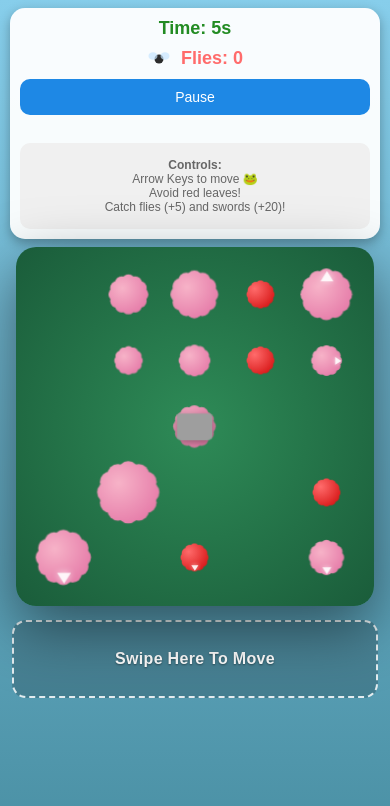
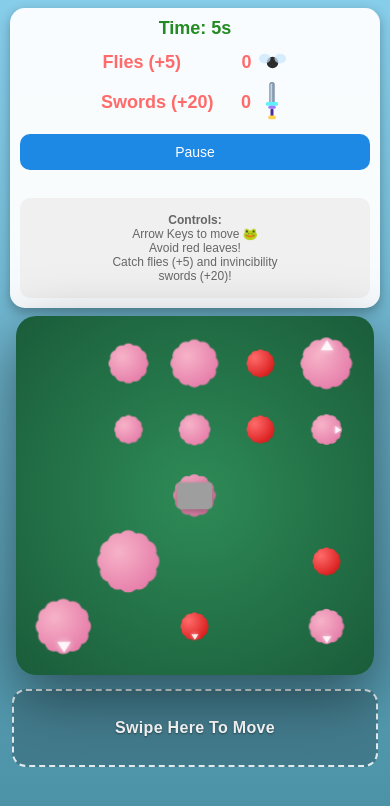
Before and after one commit to sergeyten123/frog-game, a plain HTML site: page index.html in a window 390 px wide. Drawn offline with Linux system fonts and the light colour scheme; grey boxes are pictures that could not be loaded.

Commit message:
minor visual adjustments

```diff
--- a/index.html
+++ b/index.html
@@ -325,15 +325,52 @@
             max-width: 280px;
         }
 
-        .score, .time, .flies {
+        .score, .time, .flies, .swords {
             font-size: 20px;
             font-weight: bold;
             color: #228B22;
         }
 
-        .flies {
+        .flies,
+        .swords {
             font-size: 18px;
             color: #FF6B6B;
+        }
+
+        .hud-stats {
+            width: max-content;
+            margin: 0 auto;
+        }
+
+        .hud-stat {
+            display: grid;
+            grid-template-columns: 120px 24px auto;
+            align-items: center;
+            justify-content: center;
+            column-gap: 5px;
+        }
+
+        .hud-stat .stat-label {
+            text-align: left;
+        }
+
+        .hud-stat .stat-count {
+            text-align: right;
+        }
+
+        .hud-stat .stat-icon {
+            display: block;
+        }
+
+        /* Nudge only swords label+count right (~3mm), keep icon fixed */
+        .swords.hud-stat .stat-label {
+            position: relative;
+            left: 7px;
+        }
+
+        .swords.hud-stat .stat-count {
+            position: relative;
+            left: 8px;
         }
 
         .game-over {
@@ -460,6 +497,17 @@
             border-radius: 10px;
             font-size: 13px;
             color: #666;
+        }
+
+        .run-stats {
+            margin-top: 14px;
+            padding-top: 10px;
+            border-top: 1px solid rgba(0, 0, 0, 0.12);
+            color: #555;
+            font-size: 14px;
+            display: flex;
+            justify-content: space-between;
+            gap: 10px;
         }
 
         .pause-btn {
@@ -506,6 +554,7 @@
         body.touch-input .instructions,
         body.touch-input .score,
         body.touch-input .flies,
+        body.touch-input .swords,
         body.touch-input .pond {
             user-select: none;
             -webkit-user-select: none;
@@ -869,7 +918,7 @@
                 gap: 8px;
             }
 
-            .score, .time, .flies {
+            .score, .time, .flies, .swords {
                 font-size: 18px;
             }
 
@@ -919,13 +968,17 @@
     <div class="game-wrapper">
         <div class="ui">
             <div class="score">Time: <span id="score">0</span>s</div>
-            <div class="flies"><svg width="24" height="24" viewBox="0 0 32 32" style="vertical-align: middle; margin-right: 5px;"><circle cx="16" cy="16" r="6" fill="#2C2C2C"/><ellipse cx="8" cy="12" rx="6" ry="5" fill="rgba(200,230,255,0.7)"/><ellipse cx="24" cy="12" rx="6" ry="5" fill="rgba(200,230,255,0.7)"/></svg> Flies: <span id="flyCount">0</span></div>
+            <div class="hud-stats">
+                <div class="flies hud-stat"><span class="stat-label">Flies (+5)</span><span id="flyCount" class="stat-count">0</span><svg class="stat-icon" width="31" height="31" viewBox="0 0 32 32"><circle cx="16" cy="16" r="6" fill="#2C2C2C"/><ellipse cx="8" cy="12" rx="6" ry="5" fill="rgba(200,230,255,0.7)"/><ellipse cx="24" cy="12" rx="6" ry="5" fill="rgba(200,230,255,0.7)"/></svg></div>
+                <div class="swords hud-stat"><span class="stat-label">Swords (+20)</span><span id="swordCount" class="stat-count">0</span><svg class="stat-icon" width="48" height="48" viewBox="0 0 64 64"><rect x="29" y="6" width="6" height="30" rx="2" fill="#8ea4b8" stroke="#5b6f82" stroke-width="0.8"/><rect x="30" y="8" width="2" height="26" fill="#c7d5e2"/><rect x="24" y="32" width="16" height="5" rx="2" fill="#5cf2ff"/><rect x="27" y="37" width="10" height="4" rx="2" fill="#9d7bff"/><rect x="30" y="41" width="4" height="11" rx="1.5" fill="#4a2e9b"/><rect x="27" y="50" width="10" height="5" rx="2" fill="#ffd34d"/></svg></div>
+            </div>
             <button class="pause-btn" id="pauseBtn" onclick="togglePause()">Pause</button>
             <div class="instructions" style="margin-top: 20px; padding: 15px; background: #f0f0f0;">
                 <strong>Controls:</strong><br>
                 Arrow Keys to move 🐸<br>
                 Avoid red leaves!<br>
-                Catch flies (+5) and swords (+20)!
+                Catch flies (+5) and invincibility<br>
+                swords (+20)!
             </div>
         </div>
 
@@ -956,10 +1009,7 @@
 
             <div class="game-over" id="gameOver">
                 <h2>Game Over!</h2>
-                <p class="score">You survived: <span id="finalScore">0</span> seconds</p>
-                <p class="score">Flies caught: <span id="finalFlies">0</span> <svg width="32" height="32" viewBox="0 0 32 32" style="vertical-align: middle; margin-left: 8px;"><circle cx="16" cy="16" r="6" fill="#2C2C2C"/><ellipse cx="8" cy="12" rx="6" ry="5" fill="rgba(200,230,255,0.7)"/><ellipse cx="24" cy="12" rx="6" ry="5" fill="rgba(200,230,255,0.7)"/></svg></p>
-                <p style="color:#666; margin-top:8px;">Tip: Flies give +5, swords give +20 and 5s invincibility.</p>
-
+                <p class="score">Final Score: <span id="finalScore">0</span></p>
                 <div class="name-input-section" id="nameInputSection">
                     <p style="color: #228B22; font-weight: bold;">🎉 Top 5! Enter your name:</p>
                     <input type="text" id="playerName" maxlength="20" placeholder="Your name">
@@ -970,6 +1020,11 @@
                     <h3>🏆 Top 5 Leaderboard</h3>
                     <div id="leaderboardList"></div>
                     <button class="clear-scoreboard-btn" onclick="clearScoreboard()" style="margin-top: 15px; background: #d32f2f; color: white; border: none; padding: 8px 20px; font-size: 14px; border-radius: 8px; cursor: pointer;">Clear Scoreboard</button>
+                </div>
+
+                <div class="run-stats">
+                    <span>Flies caught: <strong id="finalFlies">0</strong></span>
+                    <span>Swords found: <strong id="finalSwords">0</strong></span>
                 </div>
 
                 <button class="restart-btn" onclick="restartGame()">Play Again</button>
@@ -1010,6 +1065,7 @@
         let swordPosition = null; // {row, col} or null if no sword
         let invincibleUntil = 0;
         let fliesEaten = 0;
+        let swordsFound = 0;
         let predatorTimeout = null;
         let predatorFrog = null;
         let musicStarted = false;
@@ -1408,7 +1464,9 @@
             // Same score model as flies: shift timer and update current score display.
             startTime -= 20000; // +20 seconds/points
             score += 20;
+            swordsFound++;
             document.getElementById('score').textContent = score;
+            document.getElementById('swordCount').textContent = swordsFound;
 
             invincibleUntil = Date.now() + INVINCIBILITY_DURATION;
             applyFrogInvincibleVisual();
@@ -1890,8 +1948,10 @@
             startTime = Date.now();
             speedMultiplier = 1.0;
             fliesEaten = 0;
+            swordsFound = 0;
             document.getElementById('score').textContent = score;
             document.getElementById('flyCount').textContent = fliesEaten;
+            document.getElementById('swordCount').textContent = swordsFound;
             document.getElementById('gameOver').classList.remove('show');
 
             // Start background music
@@ -2255,6 +2315,7 @@
 
             document.getElementById('finalScore').textContent = score;
             document.getElementById('finalFlies').textContent = fliesEaten;
+            document.getElementById('finalSwords').textContent = swordsFound;
 
             // Check if it's a top 5 score
             setTimeout(() => {
```
